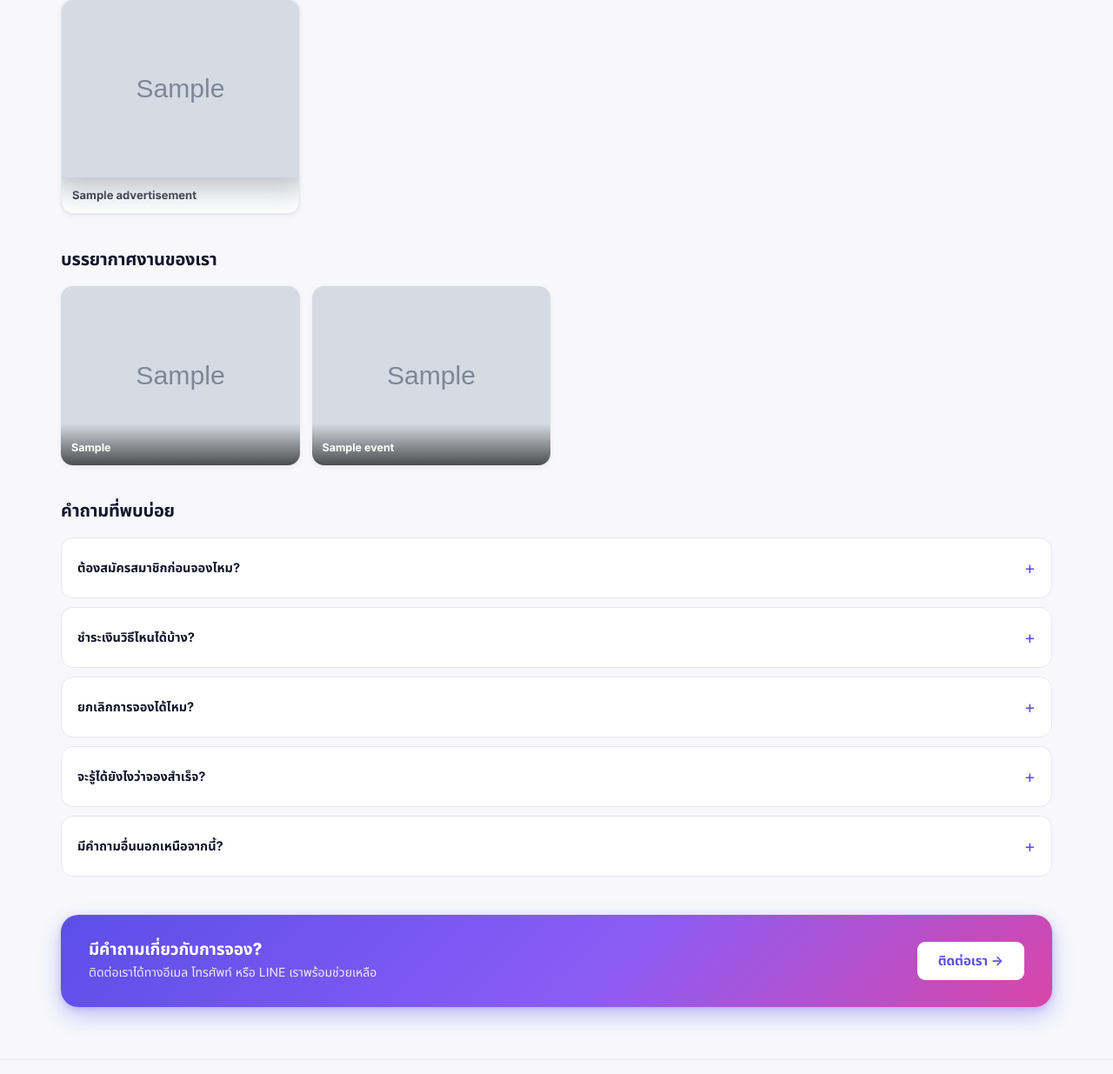
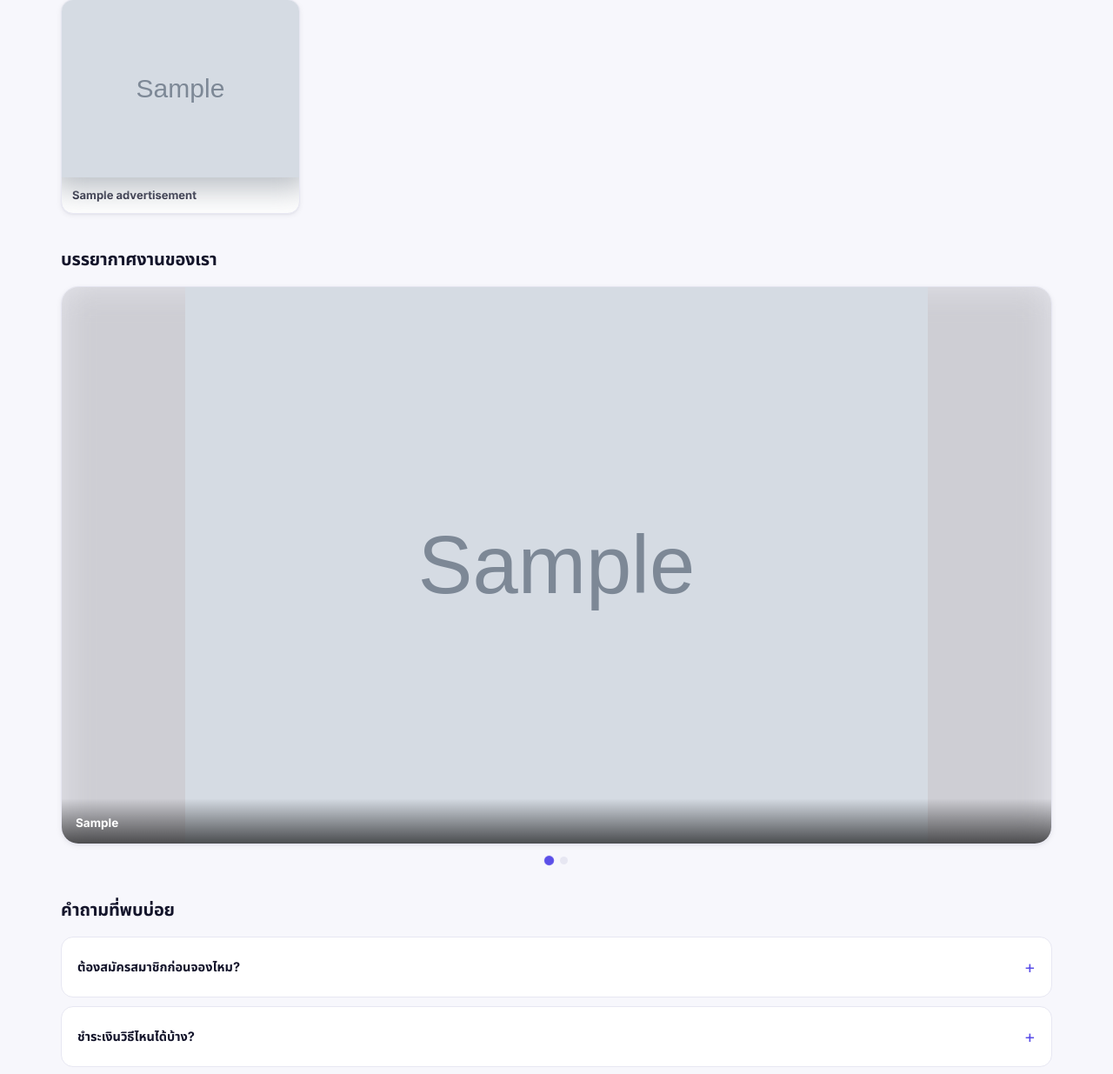
Before and after one commit to goldes1234-arch/wat-florida-dhammaram-market-, a PHP site: page / in a window 1280 px wide. Shown: the part 1202-2437 px from the top of the page at 87% size. Run offline with PHP 8.4, Linux system fonts and the light colour scheme; tables that the repository leaves empty hold one stand-in row (values such as "Sample post"); grey boxes marked "Sample" are stand-in pictures.

Commit message:
Turn the home page atmosphere gallery into an auto-advancing carousel
Replaces the static 3-up photo grid with a single-slide carousel: dot
navigation to jump between photos, auto-advances every 5s, and clicking
a slide opens the existing lightbox to view it full-size (reusing the
data-lightbox-src mechanism already used for floorplan/event photos).
Event-banner slides keep their caption as a link to the event page;
standalone gallery photos show a plain caption. Portrait and landscape
photos both display uncropped via the same blurred-backdrop + object-fit
contain technique used for the hero banner and shop ads.

Co-Authored-By: Claude Sonnet 5 <noreply@anthropic.com>

```diff
--- a/assets/css/public.css
+++ b/assets/css/public.css
@@ -160,6 +160,43 @@
   color: #fff; font-size: 12.5px; font-weight: 700;
 }
 @media (max-width: 768px) { .event-gallery { grid-template-columns: repeat(2, 1fr); } }
+
+/* Home page "our event atmosphere" carousel — one slide at a time, dot navigation,
+   auto-advances, click a slide to open the lightbox. Same blurred-backdrop +
+   object-fit:contain trick as the hero banner so portrait/landscape photos both
+   show in full without an awkward crop. */
+.gallery-carousel { margin-bottom: 40px; }
+.gallery-carousel-viewport {
+  overflow: hidden; border-radius: var(--radius-lg);
+  border: 1px solid var(--color-border); box-shadow: var(--shadow-sm);
+}
+.gallery-carousel-track { display: flex; transition: transform .5s ease; }
+.gallery-carousel-slide { position: relative; flex: 0 0 100%; }
+.gallery-carousel-media {
+  position: relative; display: block; width: 100%; aspect-ratio: 16/9;
+  background: var(--color-slate-light); background-size: cover; background-position: center;
+  overflow: hidden;
+}
+.gallery-carousel-media::before {
+  content: ''; position: absolute; inset: -12px;
+  background: inherit; background-size: cover; background-position: center;
+  filter: blur(24px) brightness(.85);
+}
+.gallery-carousel-media img { position: relative; z-index: 1; width: 100%; height: 100%; object-fit: contain; }
+.gallery-carousel-slide .gallery-caption {
+  position: absolute; inset: auto 0 0 0; z-index: 2; padding: 18px 16px 12px;
+  background: linear-gradient(180deg, transparent, rgba(0,0,0,.65));
+  color: #fff; font-size: 13.5px; font-weight: 700; text-decoration: none;
+}
+.gallery-carousel-slide .gallery-caption:hover { text-decoration: underline; }
+.gallery-carousel-dots { display: flex; justify-content: center; gap: 8px; margin-top: 14px; }
+.gallery-carousel-dot {
+  width: 9px; height: 9px; border-radius: 50%; padding: 0;
+  border: none; background: var(--color-border); cursor: pointer;
+  transition: background-color .15s ease, transform .15s ease;
+}
+.gallery-carousel-dot.is-active { background: var(--color-primary); transform: scale(1.25); }
+@media (max-width: 640px) { .gallery-carousel-media { aspect-ratio: 4/3; } }
 
 /* Featured shops / advertisements — same blurred-backdrop + object-fit:contain trick as
    the event hero banner, so portrait and landscape ad images both display in full. */
--- a/assets/js/public.js
+++ b/assets/js/public.js
@@ -26,6 +26,38 @@
         lightbox.classList.remove('is-open');
       }
     });
+  }
+
+  // Home page "our event atmosphere" carousel: auto-advancing slides + dot navigation.
+  var galleryCarousel = document.getElementById('galleryCarousel');
+  if (galleryCarousel) {
+    var galleryTrack = galleryCarousel.querySelector('.gallery-carousel-track');
+    var galleryDots = Array.prototype.slice.call(galleryCarousel.querySelectorAll('.gallery-carousel-dot'));
+    var galleryCount = galleryTrack.children.length;
+    var galleryIndex = 0;
+    var galleryTimer = null;
+
+    var galleryGoTo = function (index) {
+      galleryIndex = (index + galleryCount) % galleryCount;
+      galleryTrack.style.transform = 'translateX(-' + (galleryIndex * 100) + '%)';
+      galleryDots.forEach(function (dot, i) { dot.classList.toggle('is-active', i === galleryIndex); });
+    };
+
+    var galleryStartAutoplay = function () {
+      if (galleryTimer) clearInterval(galleryTimer);
+      if (galleryCount > 1) {
+        galleryTimer = setInterval(function () { galleryGoTo(galleryIndex + 1); }, 5000);
+      }
+    };
+
+    galleryDots.forEach(function (dot) {
+      dot.addEventListener('click', function () {
+        galleryGoTo(parseInt(dot.getAttribute('data-index'), 10));
+        galleryStartAutoplay();
+      });
+    });
+
+    galleryStartAutoplay();
   }
 
   // Interactive booth/photo map: zoom controls + live status polling.
--- a/resources/views/public/home/index.php
+++ b/resources/views/public/home/index.php
@@ -172,14 +172,32 @@ $galleryItems = array_slice($galleryItems, 0, 12);
 ?>
 <?php if ($galleryItems): ?>
   <h2 class="section-title"><?= __('public.gallery_title') ?></h2>
-  <div class="event-gallery">
-    <?php foreach ($galleryItems as $gi): ?>
-      <?php $tag = $gi['url'] ? 'a' : 'div'; ?>
-      <<?= $tag ?> <?= $gi['url'] ? 'href="' . e($gi['url']) . '"' : '' ?> class="event-gallery-item">
-        <img src="<?= e($gi['src']) ?>" alt="<?= e($gi['caption']) ?>" loading="lazy">
-        <?php if ($gi['caption']): ?><span class="gallery-caption"><?= e($gi['caption']) ?></span><?php endif; ?>
-      </<?= $tag ?>>
-    <?php endforeach; ?>
+  <div class="gallery-carousel" id="galleryCarousel">
+    <div class="gallery-carousel-viewport">
+      <div class="gallery-carousel-track">
+        <?php foreach ($galleryItems as $gi): ?>
+          <div class="gallery-carousel-slide">
+            <a href="#" class="gallery-carousel-media" data-lightbox-src="<?= e($gi['src']) ?>">
+              <img src="<?= e($gi['src']) ?>" alt="<?= e($gi['caption']) ?>" loading="lazy">
+            </a>
+            <?php if ($gi['caption']): ?>
+              <?php if ($gi['url']): ?>
+                <a href="<?= e($gi['url']) ?>" class="gallery-caption"><?= e($gi['caption']) ?></a>
+              <?php else: ?>
+                <span class="gallery-caption"><?= e($gi['caption']) ?></span>
+              <?php endif; ?>
+            <?php endif; ?>
+          </div>
+        <?php endforeach; ?>
+      </div>
+    </div>
+    <?php if (count($galleryItems) > 1): ?>
+      <div class="gallery-carousel-dots">
+        <?php foreach ($galleryItems as $i => $gi): ?>
+          <button type="button" class="gallery-carousel-dot<?= $i === 0 ? ' is-active' : '' ?>" data-index="<?= $i ?>" aria-label="<?= (int) $i + 1 ?>"></button>
+        <?php endforeach; ?>
+      </div>
+    <?php endif; ?>
   </div>
 <?php endif; ?>
 
```
